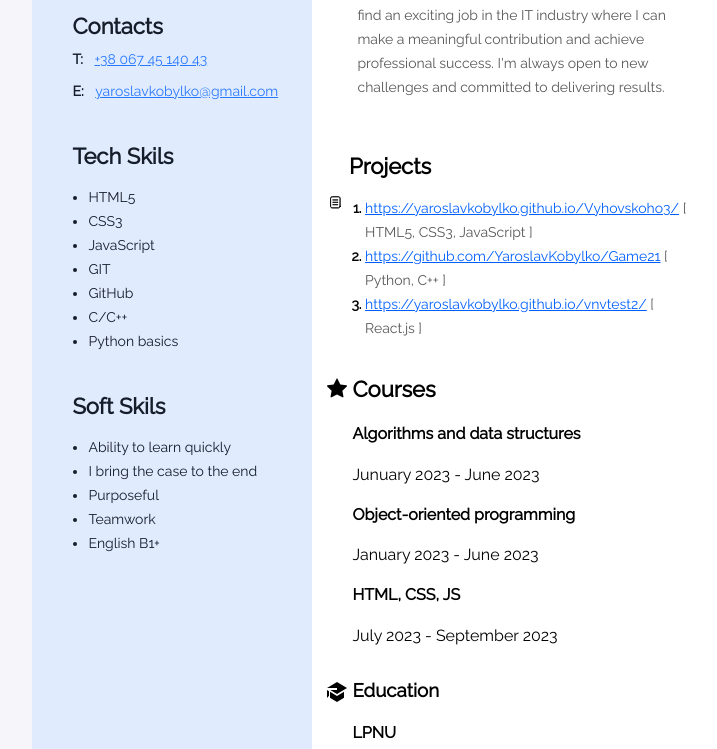
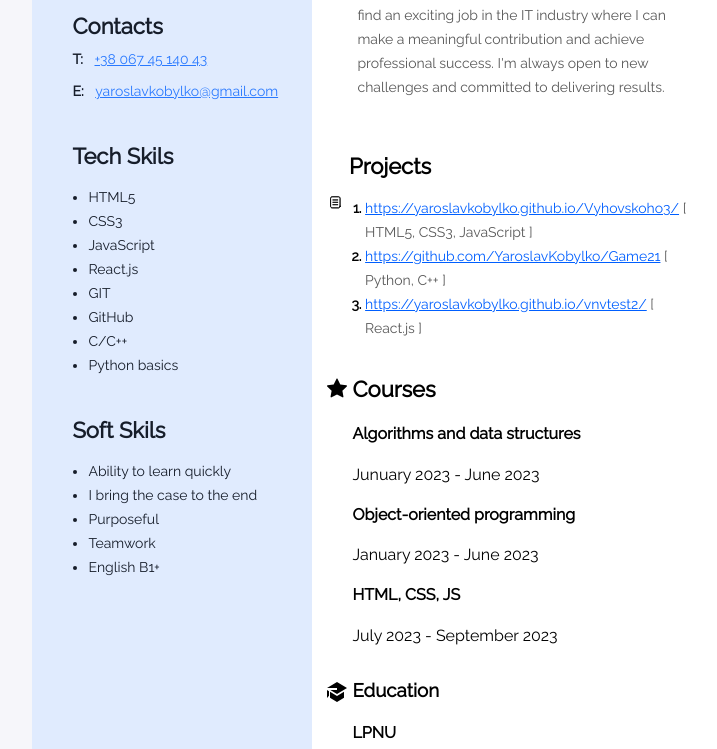
Before and after one commit to YaroslavKobylko/CV, a plain HTML site: page index.html in a window 1280 px wide. Shown: the part 351-1100 px from the top of the page, without its empty margins (143-860 px from the left). Drawn offline with Linux system fonts and the light colour scheme.

Commit message:
Update index.html

```diff
--- a/index.html
+++ b/index.html
@@ -98,6 +98,7 @@ My primary objective is to find an exciting job in the IT industry where I can m
         <li class="skills-list-item">HTML5</li>
         <li class="skills-list-item">CSS3</li>
         <li class="skills-list-item">JavaScript</li>
+        <li class="skills-list-item">React.js</li>
         <li class="skills-list-item">GIT</li>
         <li class="skills-list-item">GitHub</li>
         <li class="skills-list-item">C/C++</li>
```
